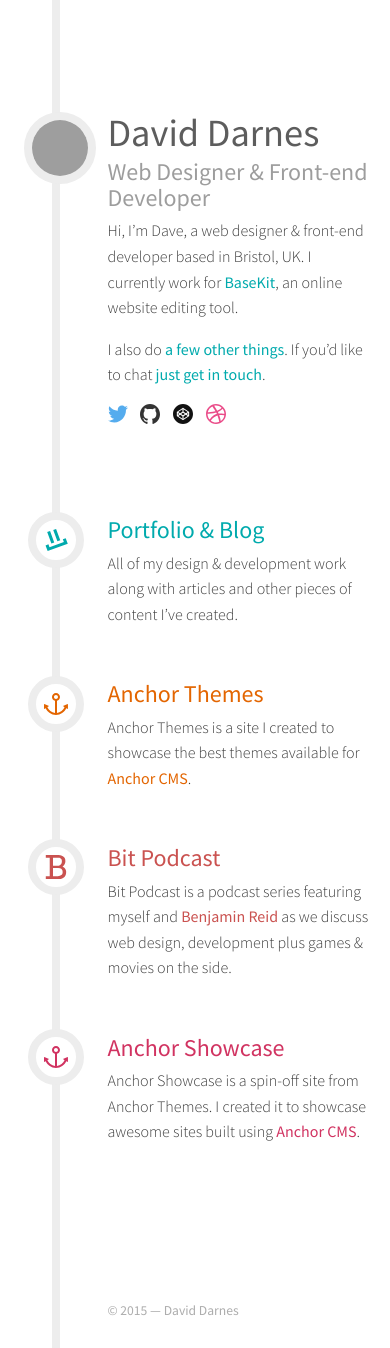
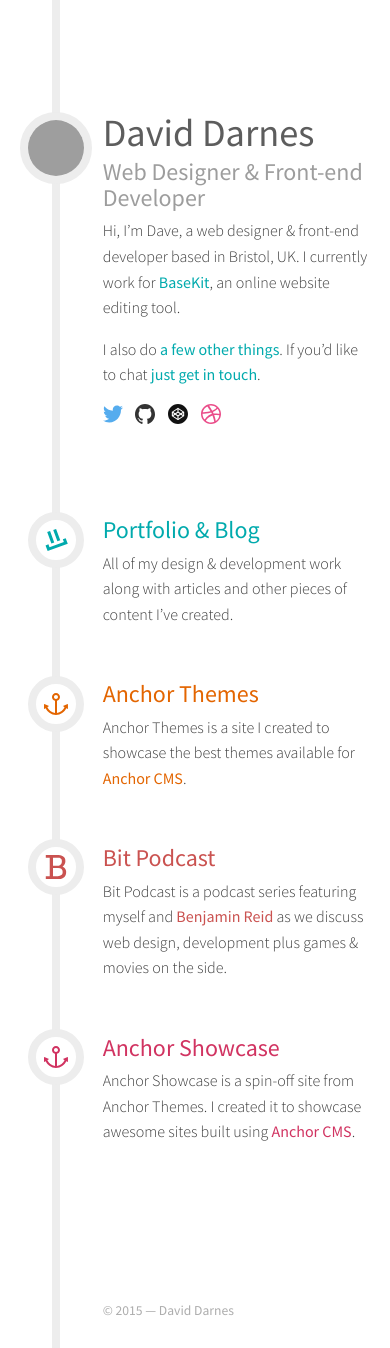
Before and after one commit to daviddarnes/darn.es, a Jekyll site: the page built from index.md, in a window 390 px wide. Built offline with Jekyll 4.4.1, drawn with Linux system fonts in a browser that asks for light colours; grey boxes are pictures that could not be loaded.

Commit message:
A little more content room and avatar position amend

```diff
--- a/css/styles.scss
+++ b/css/styles.scss
@@ -68,7 +68,7 @@
 .content {
     margin-left: 7rem;
     @media (max-width: 500px) {
-        margin-left: 5.5rem;
+        margin-left: 5.2rem;
     }
     &--header {
         padding-top: .5rem;
@@ -159,6 +159,9 @@
         overflow: hidden;
         margin: 0 .25rem .25rem;
         animation: circle 1s ease;
+        @media (max-width: 500px) {
+            margin: 0;
+        }
     }
     &--site {
         margin: 0 .75rem .75rem;
```
